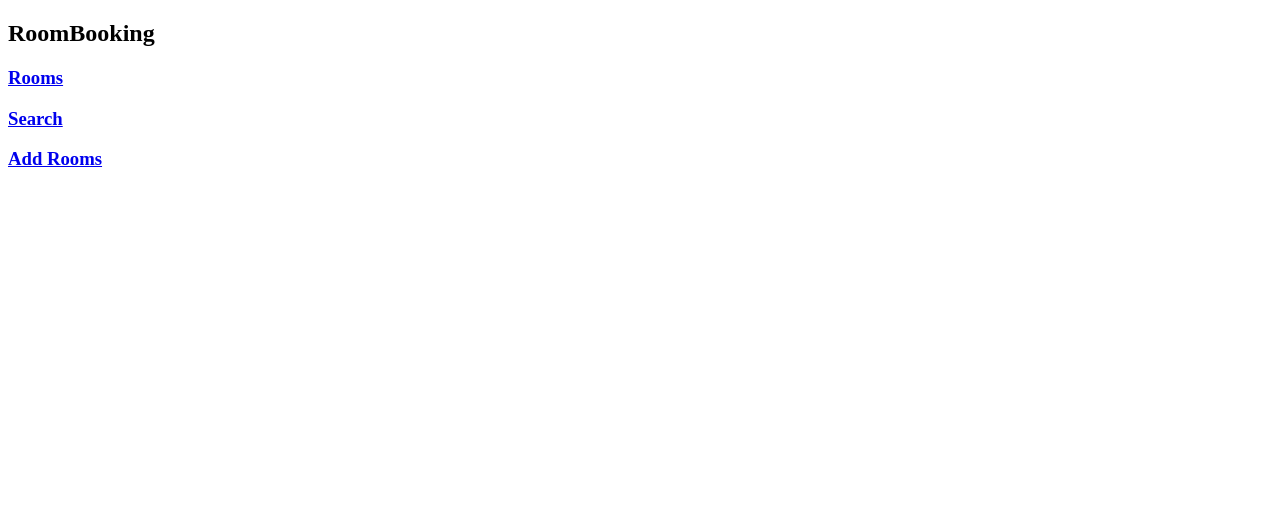
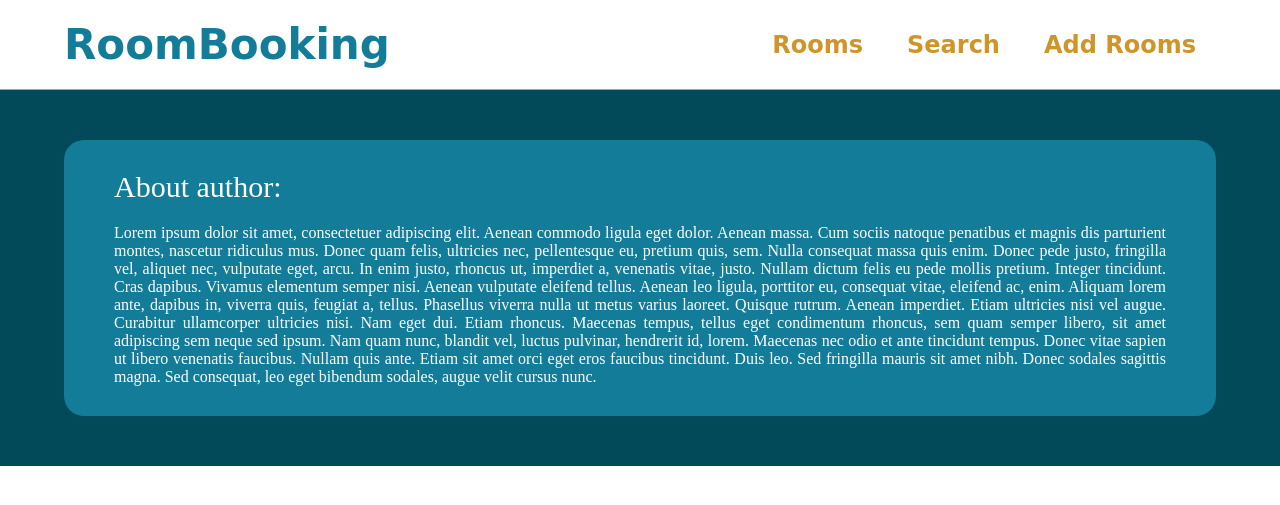
Before and after one commit to MichalDoman/RoomBookingSite, a Django app: template main_app/templates/base.html in a window 1280 px wide. Shown: the top 505 px of the page. Run offline with Django 4.2, Linux system fonts and the light colour scheme; the template is opened without the code that fills it, so the values that code supplies are empty.

Commit message:
v1.1 - base template

```diff
--- /dev/null
+++ b/main_app/static/styles.css
@@ -0,0 +1,71 @@
+* {
+  margin: 0;
+  padding: 0;
+  box-sizing: border-box;
+}
+
+header {
+  display: flex;
+  justify-content: space-between;
+  align-items: center;
+  padding: 20px 5%;
+  border-bottom: 1px solid #A1A2A6;
+}
+
+h1 {
+  font-family: Cursive, Brush Script MT;
+  font-weight: 700;
+  font-size: 42px;
+  color: #127C99;
+}
+
+li a{
+  font-family: Cursive, Brush Script MT;
+  font-weight: 700;
+  font-size: 24px;
+  text-decoration: none;
+  color: #CF9529;
+}
+
+.nav_links {
+  list-style: none;
+}
+
+.nav_links li {
+  display: inline-block;
+  padding: 0px 20px;
+}
+
+.nav_links li a {
+  transition: all 0.3s ease 0s;
+}
+
+.nav_links li a:hover {
+  color: #F2AE30;
+  font-size: 32px;
+}
+
+.footer {
+  background-color: #024959;
+  padding: 50px 0;
+}
+
+.footer_box {
+  border-radius: 20px;
+  max-width: 90%;
+  padding: 20px;
+  margin: auto;
+  background-color: #127C99;
+  color: white;
+}
+
+.about_author {
+  font-size: 30px;
+  font-weight: 500;
+}
+
+.footer_box > label {
+  display: block;
+  padding: 10px 30px;
+  text-align: justify;
+}
--- a/main_app/templates/base.html
+++ b/main_app/templates/base.html
@@ -1,22 +1,46 @@
 <!DOCTYPE html>
+
 <html lang="en">
+{% load static %}
 <head>
     <meta charset="UTF-8">
-    <title>{% block title %}{% endblock %}</title>
+    <link rel="stylesheet" href="{% static 'styles.css' %}">
+    <title>{% block title %}{% endblock %} | RoomBooking</title>
 </head>
 <body>
+<header>
+    <h1>RoomBooking</h1>
     <nav>
-        <h1><b>RoomBooking</b></h1>
-        <h3><a href="#" class="nav_link">Rooms</a></h3>
-        <h3><a href="#" class="nav_link">Search</a></h3>
-        <h3><a href="#" class="nav_link">Add Rooms</a></h3>
+        <ul class="nav_links">
+            <li><a href="#">Rooms</a></li>
+            <li><a href="#">Search</a></li>
+            <li><a href="#">Add Rooms</a></li>
+        </ul>
     </nav>
-    <div>
-        {% block content %}
-        {% endblock %}
+</header>
+<div>
+    {% block content %}
+    {% endblock %}
+</div>
+<footer class="footer">
+    <div class="footer_box">
+        <label class="about_author">About author:</label>
+        <label>
+            Lorem ipsum dolor sit amet, consectetuer adipiscing elit. Aenean commodo ligula eget dolor. Aenean massa.
+            Cum sociis natoque penatibus et magnis dis parturient montes, nascetur ridiculus mus. Donec quam felis,
+            ultricies nec, pellentesque eu, pretium quis, sem. Nulla consequat massa quis enim. Donec pede justo,
+            fringilla vel, aliquet nec, vulputate eget, arcu. In enim justo, rhoncus ut, imperdiet a, venenatis vitae,
+            justo. Nullam dictum felis eu pede mollis pretium. Integer tincidunt. Cras dapibus. Vivamus elementum semper
+            nisi. Aenean vulputate eleifend tellus. Aenean leo ligula, porttitor eu, consequat vitae, eleifend ac, enim.
+            Aliquam lorem ante, dapibus in, viverra quis, feugiat a, tellus. Phasellus viverra nulla ut metus varius
+            laoreet. Quisque rutrum. Aenean imperdiet. Etiam ultricies nisi vel augue. Curabitur ullamcorper ultricies
+            nisi. Nam eget dui. Etiam rhoncus. Maecenas tempus, tellus eget condimentum rhoncus, sem quam semper libero,
+            sit amet adipiscing sem neque sed ipsum. Nam quam nunc, blandit vel, luctus pulvinar, hendrerit id, lorem.
+            Maecenas nec odio et ante tincidunt tempus. Donec vitae sapien ut libero venenatis faucibus. Nullam quis
+            ante. Etiam sit amet orci eget eros faucibus tincidunt. Duis leo. Sed fringilla mauris sit amet nibh. Donec
+            sodales sagittis magna. Sed consequat, leo eget bibendum sodales, augue velit cursus nunc.
+        </label>
     </div>
-    <footer>
-
-    </footer>
+</footer>
 </body>
 </html>
--- a/main_app/urls.py
+++ b/main_app/urls.py
@@ -1,6 +1,6 @@
 from django.urls import path
-# from .views import
+from .views import *
 
 urlpatterns = [
-
+    path('', Test.as_view())
 ]
--- a/main_app/views.py
+++ b/main_app/views.py
@@ -1 +1,7 @@
 from django.shortcuts import render
+from django.views import View
+
+
+class Test(View):
+    def get(self, request):
+        return render(request, 'base.html')
```
